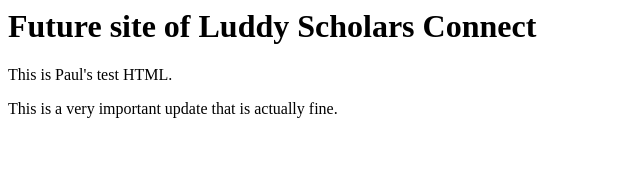
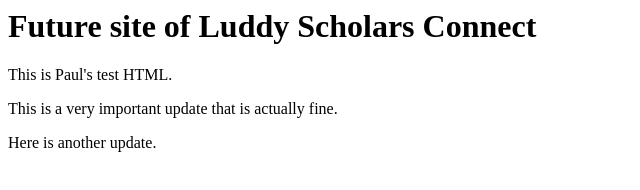
Before and after one commit to LuddyScholarsConnect/LuddyScholarsConnect.Github.io, a plain HTML site: page paul.html in a window 1280 px wide. Shown: the whole page, without its empty margins (0-640 px from the left). Drawn offline with Linux system fonts and the light colour scheme.

Commit message:
Update paul.html

```diff
--- a/paul.html
+++ b/paul.html
@@ -8,7 +8,7 @@
 <H1>Future site of Luddy Scholars Connect</h1>
 <p>This is Paul's test HTML.</p>
 <p>This is a very important update that is actually fine.</p>
-
+<p>Here is another update.</p>
 </body>
 
 
```
